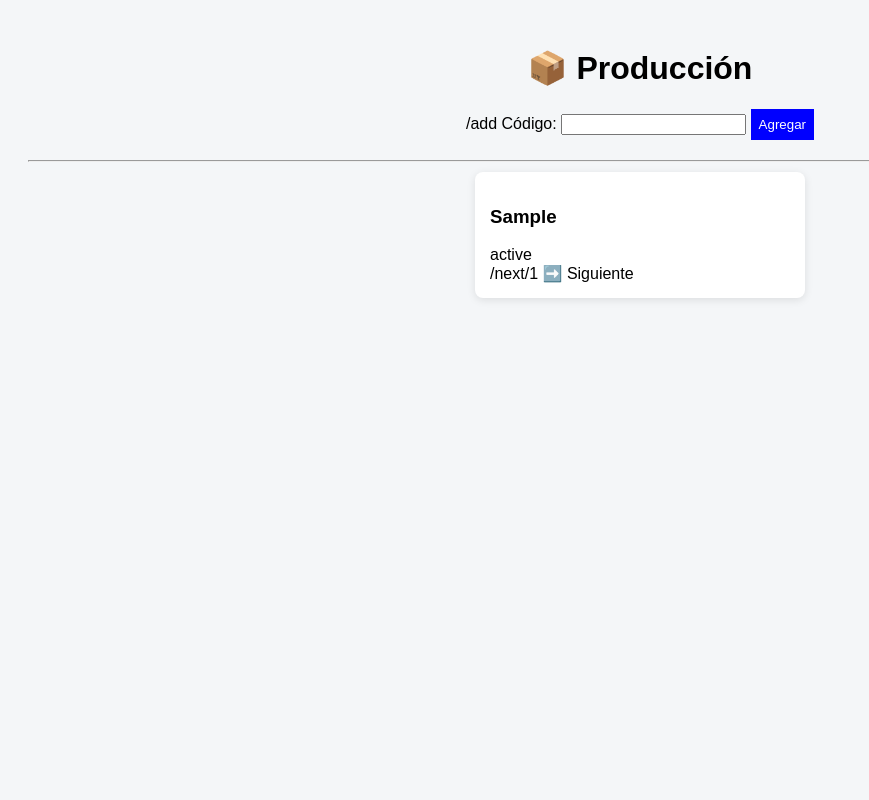
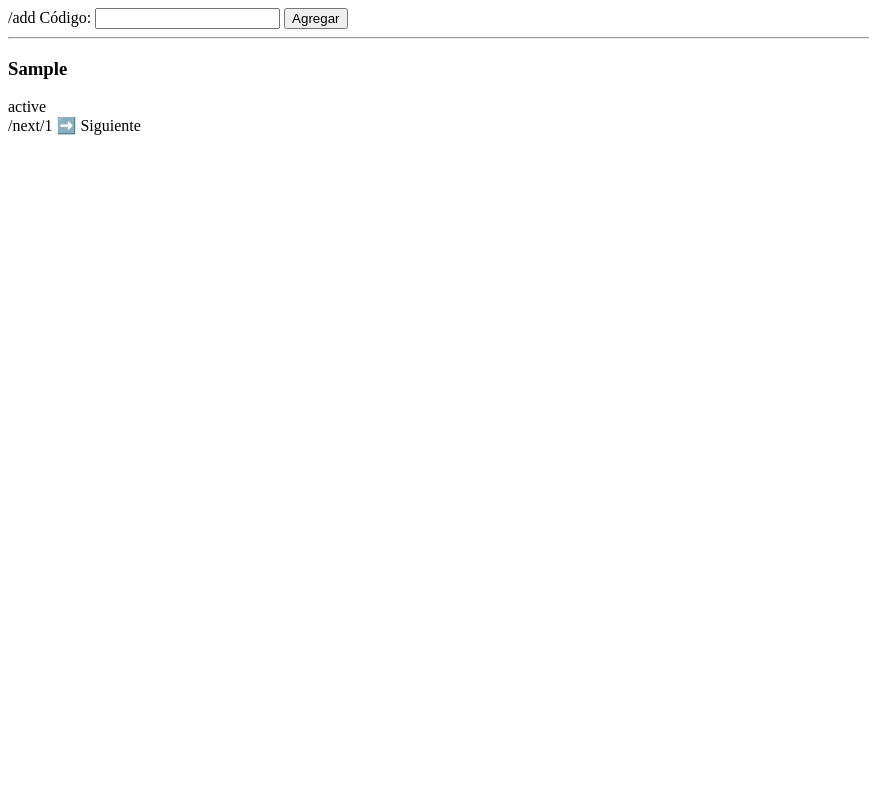
Before and after one commit to bdonis1974-ZUNT/Produccion-app, a Flask app: page /dashboard in a window 1280 px wide. Shown: the whole page, without its empty margins (0-869 px from the left). Run offline with Flask 3, Linux system fonts and the light colour scheme; the visitor is signed in with stand-in values (Sample User, id 1); tables that the repository leaves empty hold one stand-in row (values such as "Sample post").

Commit message:
Refactor dash.html structure and styles

```diff
--- a/templates/dash.html
+++ b/templates/dash.html
@@ -1,51 +1,3 @@
-<!DOCTYPE html>
-<html>
-<head>
-<title>Producción</title>
-
-<style>
-body { font-family: Arial; background: #f4f6f8; padding:20px; }
-h1 { text-align:center; }
-
-.form-box { text-align:center; margin-bottom:20px; }
-
-.card {
-    background:white;
-    padding:15px;
-    margin:10px auto;
-    width:300px;
-    border-radius:8px;
-    box-shadow:0px 2px 8px rgba(0,0,0,0.1);
-}
-
-button {
-    padding:8px;
-    background:blue;
-    color:white;
-    border:none;
-}
-
-a {
-    display:inline-block;
-    padding:6px;
-    background:green;
-    color:white;
-    text-decoration:none;
-}
-
-.CORTE {color:red;}
-.COSTURA {color:orange;}
-.INSPECCION {color:purple;}
-.EMPAQUE {color:blue;}
-.COMPLETO {color:green;}
-</style>
-
-</head>
-
-<body>
-
-<h1>📦 Producción</h1>
-
 <div class="form-box">
 
 /add
@@ -71,6 +23,3 @@ a {
 
 </div>
 {% endfor %}
-
-</body>
-</html>
```
